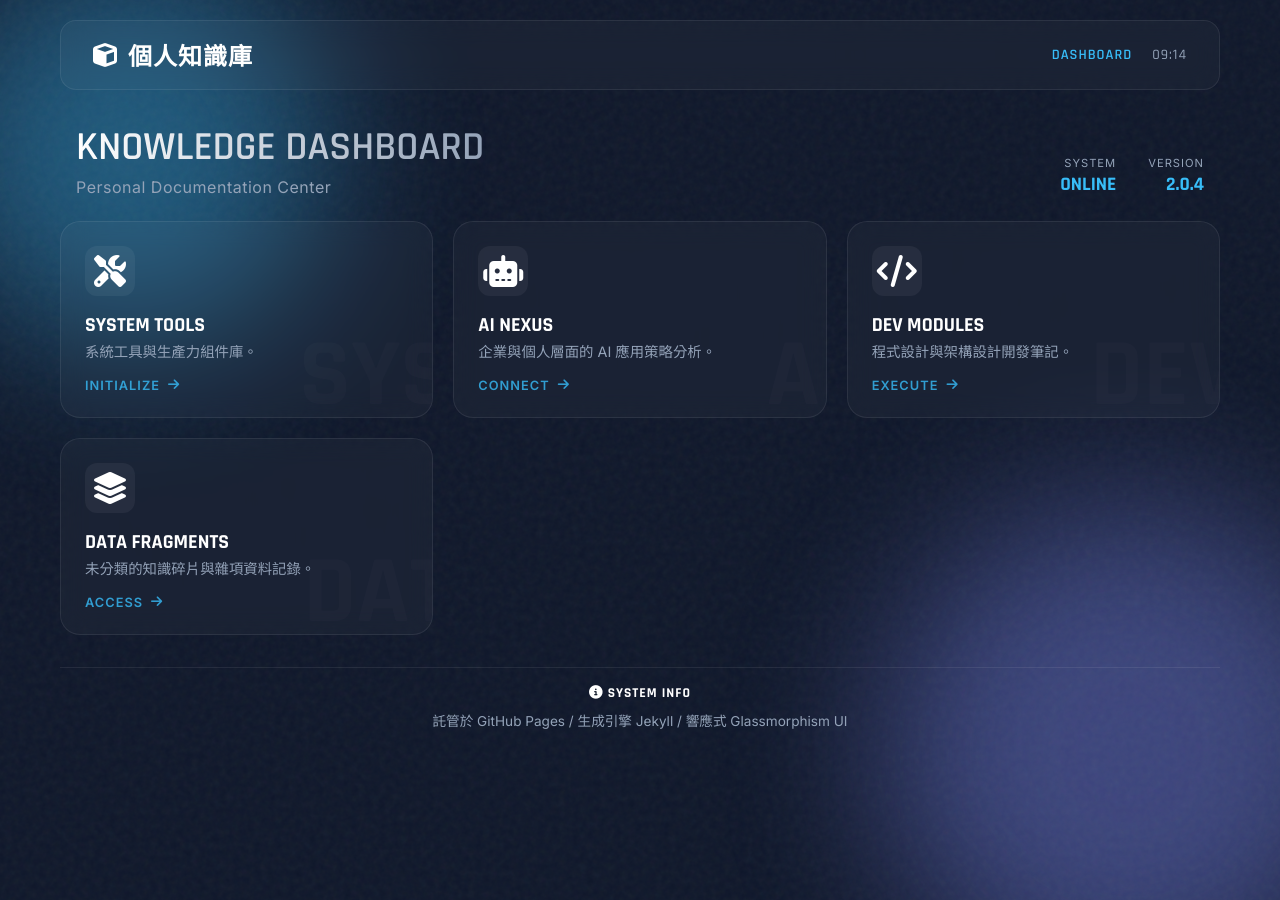
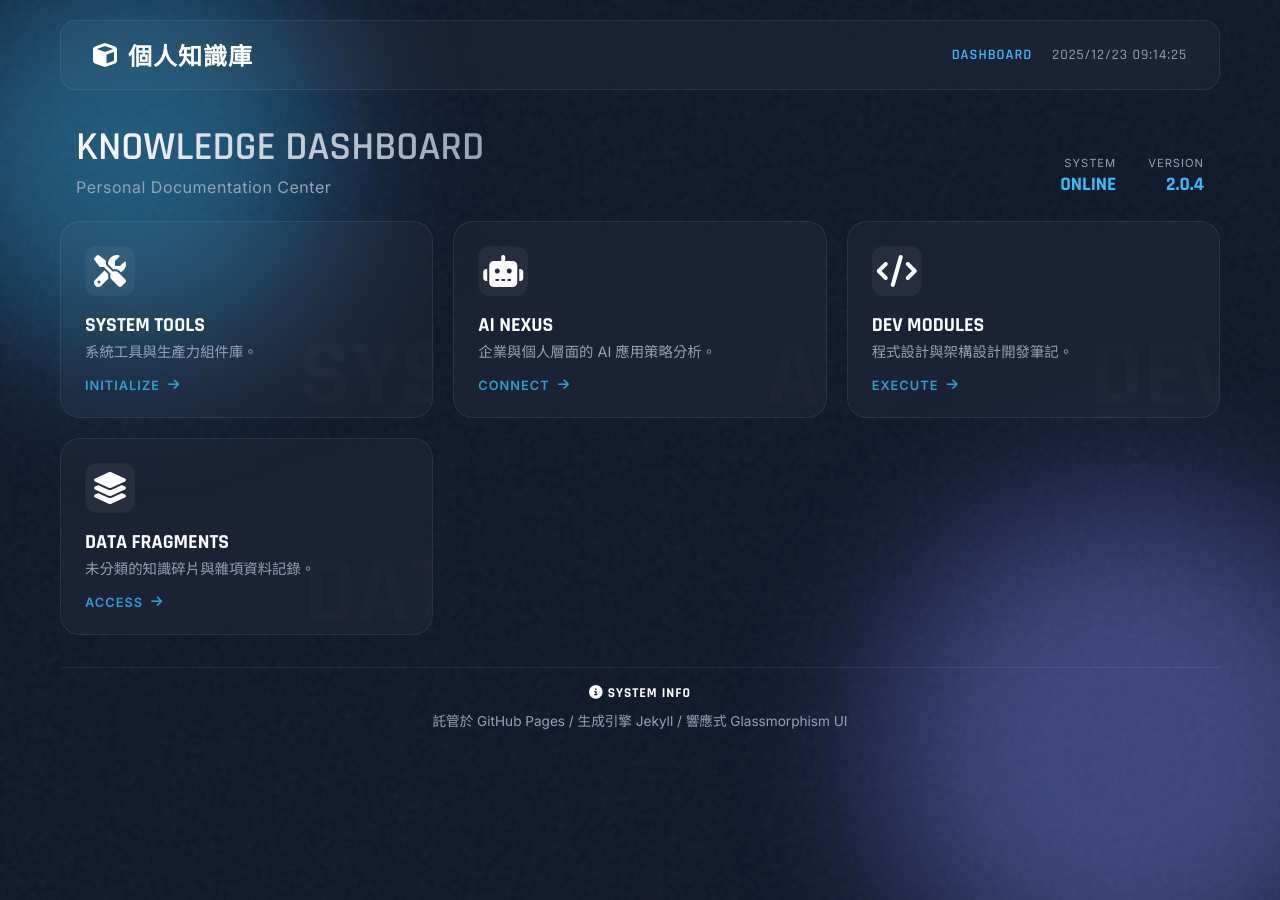
Before and after one commit to HeimlichLin/knowledge-base, a Jekyll site: the page built from index.md, in a window 1280 px wide. Built offline with Jekyll 4.4.1, drawn with Linux system fonts in a browser that asks for light colours; part of the change alters nothing that is shown.

Commit message:
feat(layout): 顯示完整日期與時間（含秒）並新增 DOM 存在檢查
將 Liquid 模板的時間格式從 `%H:%M` 改為 `%Y/%m/%d %H:%M:%S`，並在前端 `updateTime` 中加入年、月、日與秒的計算；同時在設定 `sys-time` 文字前加上存在檢查，避免找不到元素時發生錯誤。

```diff
--- a/_layouts/default.html
+++ b/_layouts/default.html
@@ -28,7 +28,7 @@
       </div>
       <nav class="top-nav">
         <span class="nav-item active">DASHBOARD</span>
-        <span class="nav-item" id="sys-time">{{ site.time | date: "%H:%M" }}</span>
+        <span class="nav-item" id="sys-time">{{ site.time | date: "%Y/%m/%d %H:%M:%S" }}</span>
       </nav>
     </header>
 
@@ -40,9 +40,16 @@
   <script>
     function updateTime() {
       const now = new Date();
+      const year = String(now.getFullYear());
+      const month = String(now.getMonth() + 1).padStart(2, '0');
+      const day = String(now.getDate()).padStart(2, '0');
       const hours = String(now.getHours()).padStart(2, '0');
       const minutes = String(now.getMinutes()).padStart(2, '0');
-      document.getElementById('sys-time').textContent = `${hours}:${minutes}`;
+      const seconds = String(now.getSeconds()).padStart(2, '0');
+
+      const el = document.getElementById('sys-time');
+      if (!el) return;
+      el.textContent = `${year}/${month}/${day} ${hours}:${minutes}:${seconds}`;
     }
     setInterval(updateTime, 1000); // Update every second
     updateTime(); // Initial call
```
